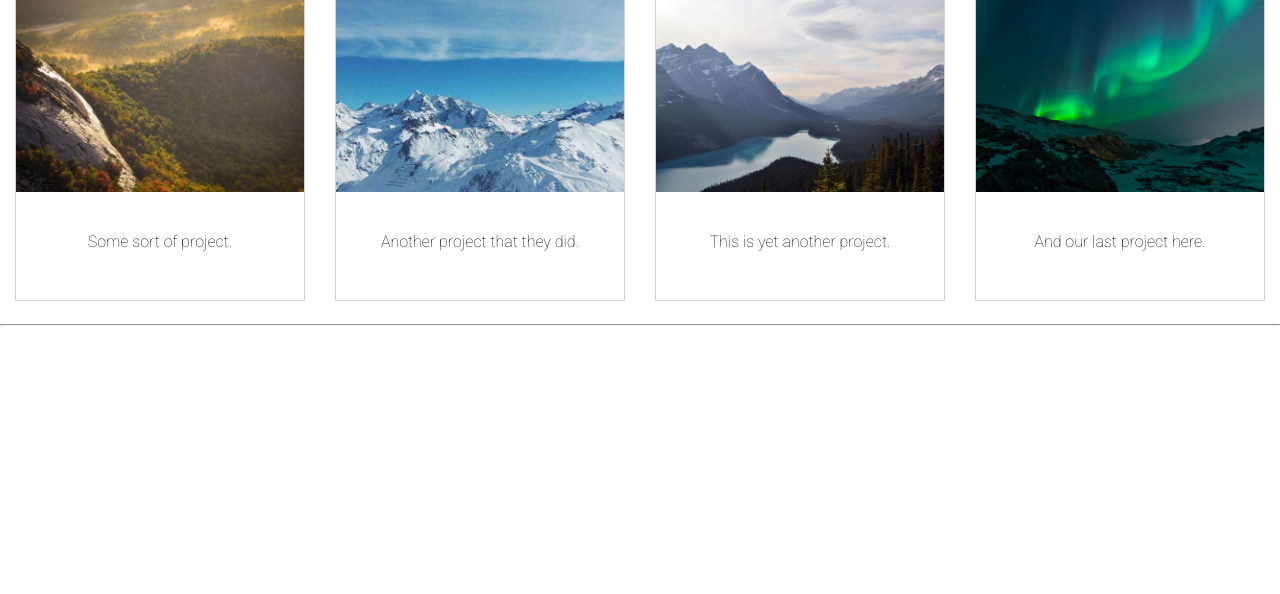
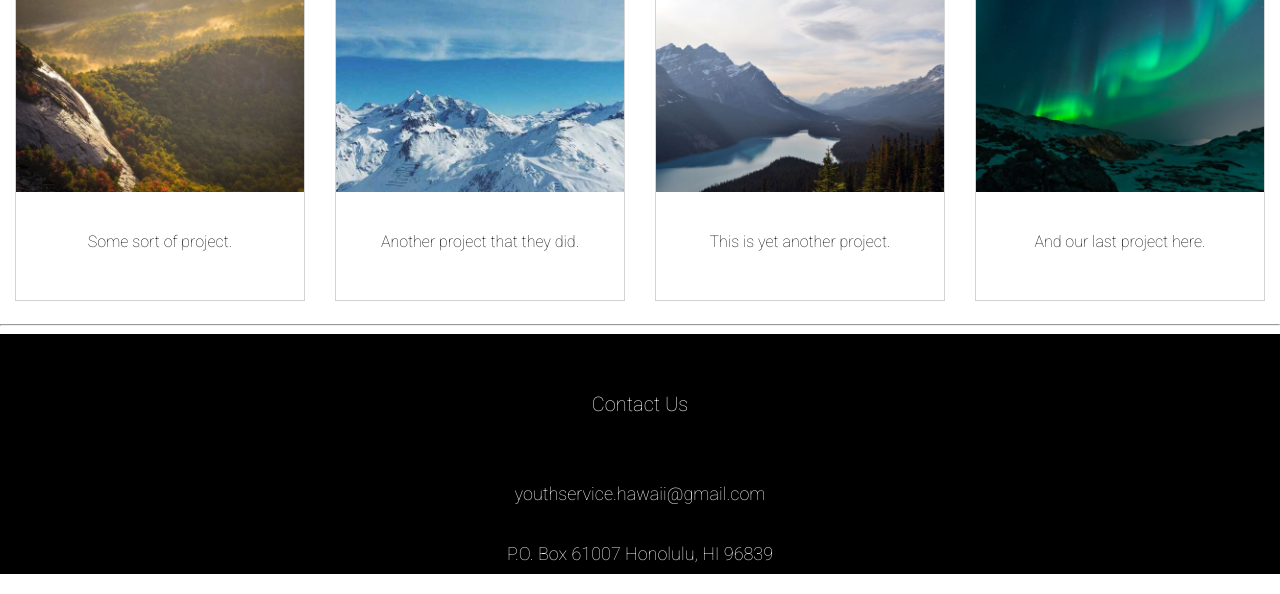
Before and after one commit to PyDever/ysh-server, a Node server app: page / in a window 1280 px wide. Shown: the part 3583-4177 px from the top of the page. Before the commit the page ends 3909 px from the top, so only its background shows below. Run offline with Node 20, Linux system fonts and the light colour scheme; some libraries are stand-ins or nearby versions.

Commit message:
added contact bar

```diff
--- a/public/styles/index.css
+++ b/public/styles/index.css
@@ -265,6 +265,28 @@ h1 {
   font-size: 35px;
 }
 
+/* Contact Bar */
+.contact-bar ul {
+  list-style: none;
+  margin: 0 auto;
+  padding: 30px 0;
+  text-align: center;
+}
+.contact-bar {
+  background-color: black;
+  /* margin-top: -200px; */
+  margin-bottom: 0px;
+}
+.contact-bar a {
+  display: flex;
+  justify-content: center;
+  color: white;
+  height: 60px;
+  line-height: 80px;
+  padding: 0px 3px;
+  transition: background 0.5s;
+  font-size: 20px;
+}
 
 a {
   text-align: center;
--- a/server.js
+++ b/server.js
@@ -32,7 +32,6 @@ app.post('/', function (req, res) {
 		club: req.body.club
 	}
 	console.log(application_content)
-
 })
 
 app.listen(3000, function () {
--- a/views/index.ejs
+++ b/views/index.ejs
@@ -214,7 +214,13 @@
 </div>
 <hr>
 
-<br>
+    <div class="contact-bar">
+      <div class="container">
+        <ul><a href="#contact-bar">Contact Us</a></ul></div>
+        <a href="#contact-bar" style="font-size: 18px;">youthservice.hawaii@gmail.com</a>
+        <a href="#contact-bar" style="font-size: 18px;">P.O. Box 61007 Honolulu, HI 96839</a>
+    </div>
+
 
 
   </body>
```
Also changed, not shown: 1 other file.
